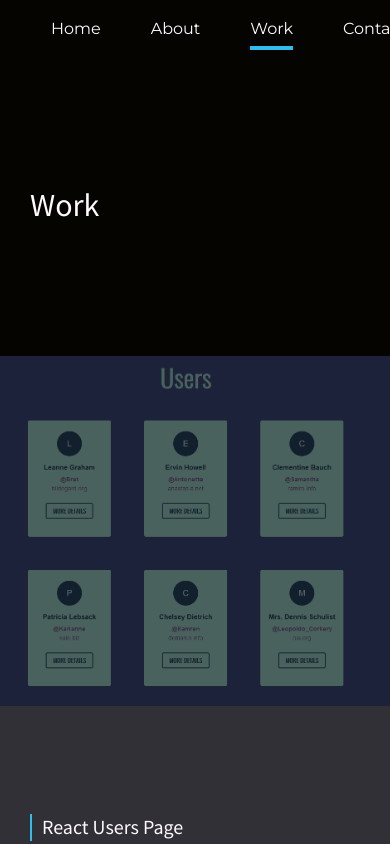
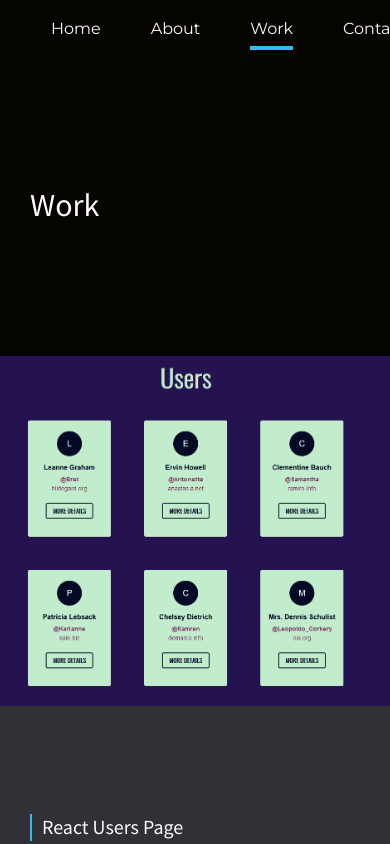
Before and after one commit to Alicino88/portfolio-website, a React (Create React App) app: page /Work in a window 390 px wide. Shown: the top 844 px of the page. Built offline with nearby package versions, Linux system fonts and the light colour scheme.

Commit message:
Removed opaque background for mobile view from work page

```diff
--- a/src/SingleProject.js
+++ b/src/SingleProject.js
@@ -36,6 +36,9 @@ const useStyles = makeStyles((theme) => ({
       width: "100%",
       height: "100%",
       transition: "background 1s",
+      [theme.breakpoints.down("xs")]: {
+        background: "none",
+      },
     },
     "&:hover::before": {
       background: "none",
@@ -56,6 +59,9 @@ const useStyles = makeStyles((theme) => ({
       width: "100%",
       height: "100%",
       transition: "background 1s",
+      [theme.breakpoints.down("xs")]: {
+        background: "none",
+      },
     },
     "&:hover::before": {
       background: "none",
```
